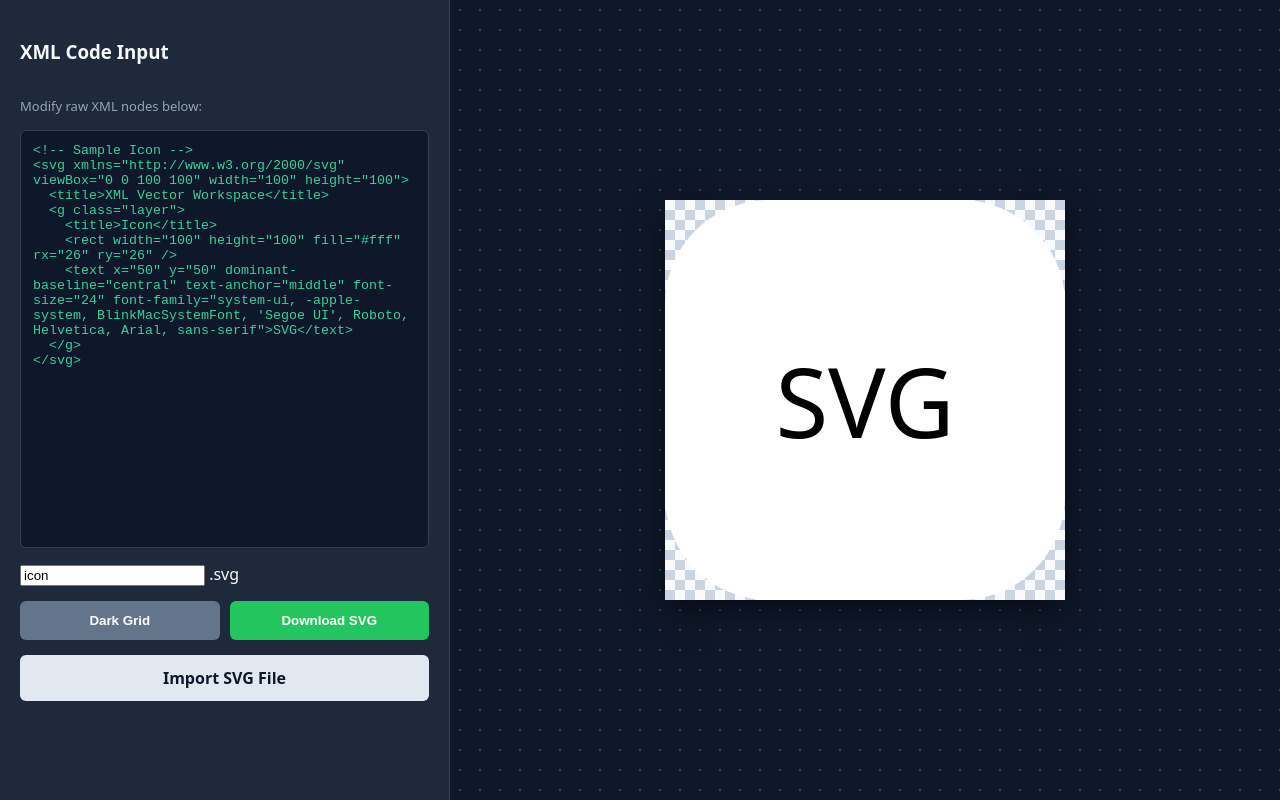
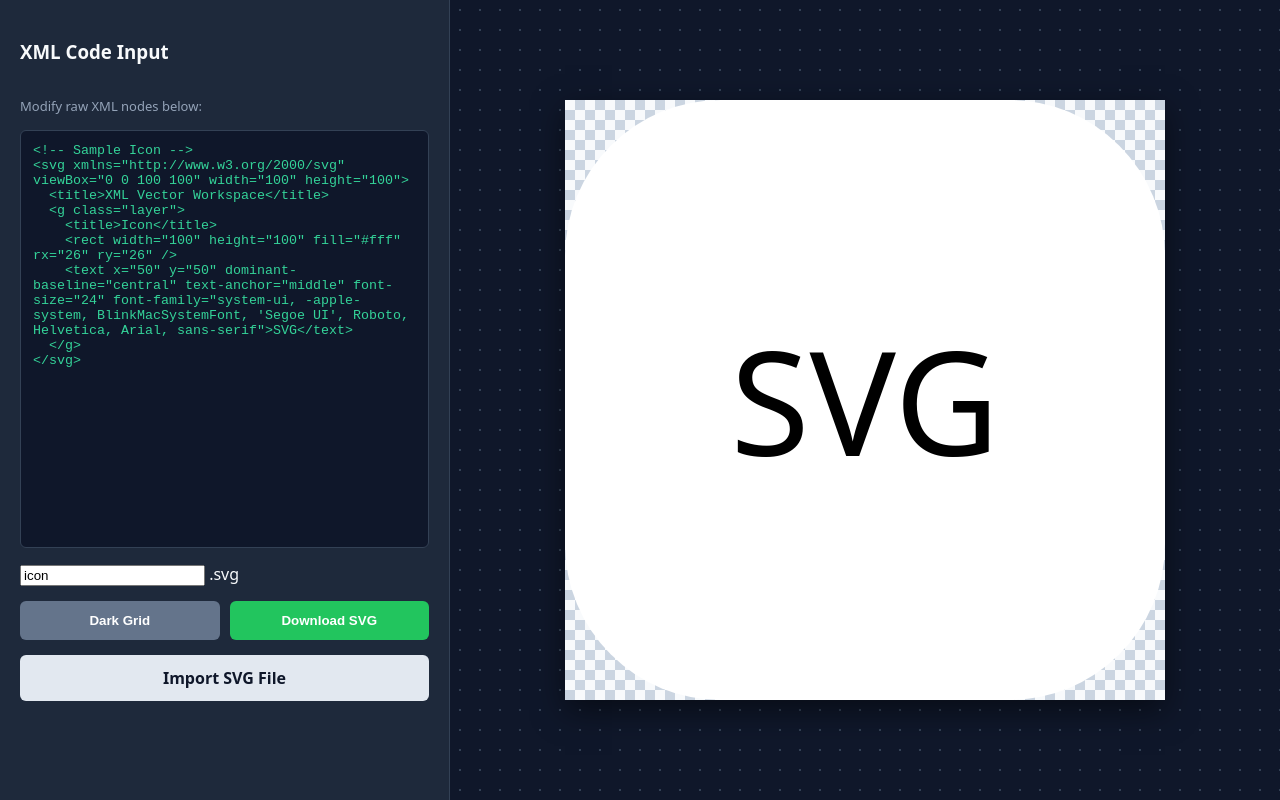
Before and after one commit to xchanroldan101/Svg-Editor, a website: page index.html in a window 1280 px wide. Drawn offline with Linux system fonts and the light colour scheme.

Commit message:
Update style.css

```diff
--- a/style.css
+++ b/style.css
@@ -73,8 +73,9 @@ textarea {
 }
 
 #canvasContainer {
-    width: 400px;
-    height: 400px;
+    width: 100%;
+    max-width: 600px;
+    height: auto;
     box-shadow: 0 10px 30px rgba(0,0,0,0.5);
     border-radius: 0px;
     overflow: hidden;
```
